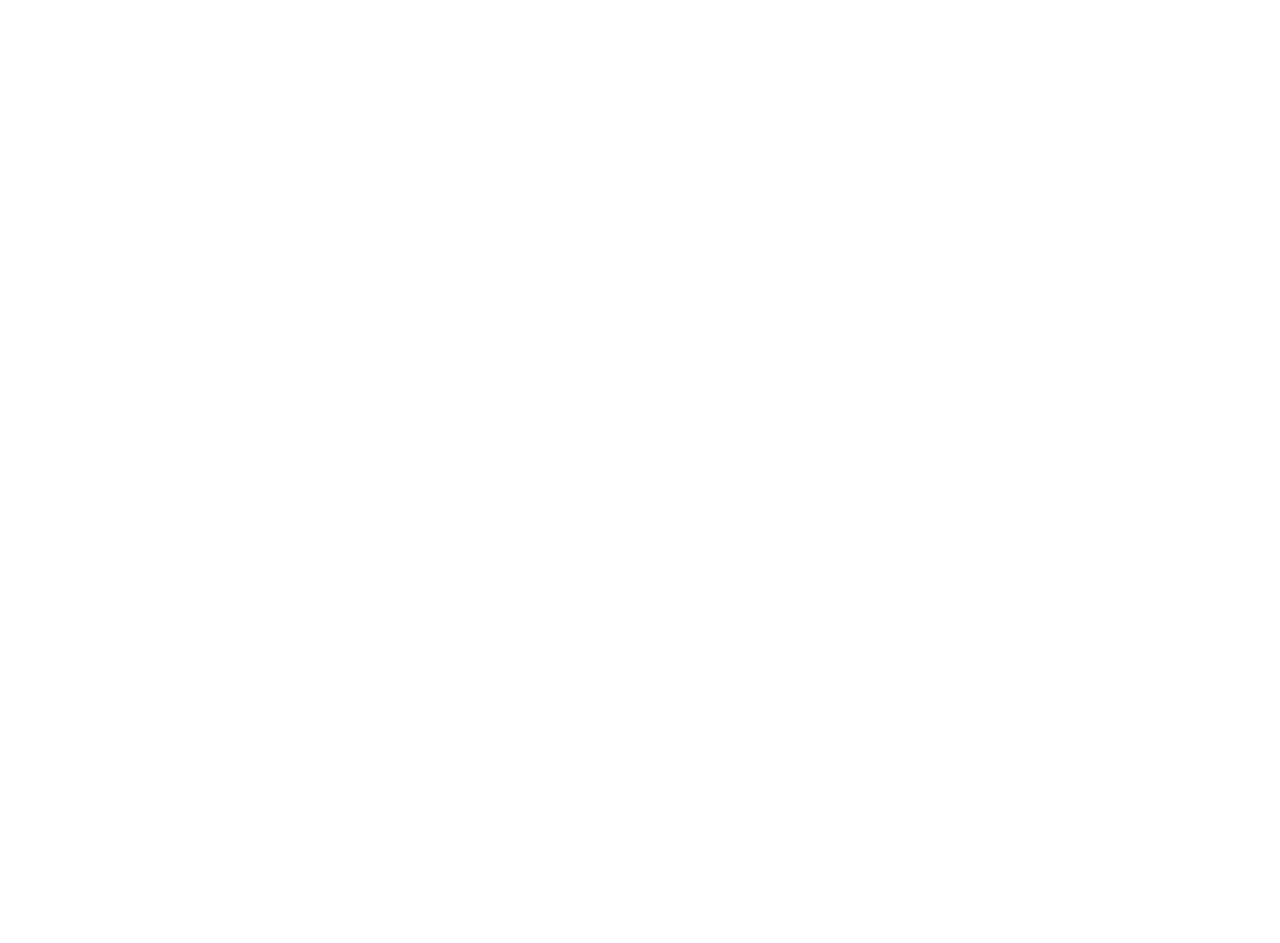
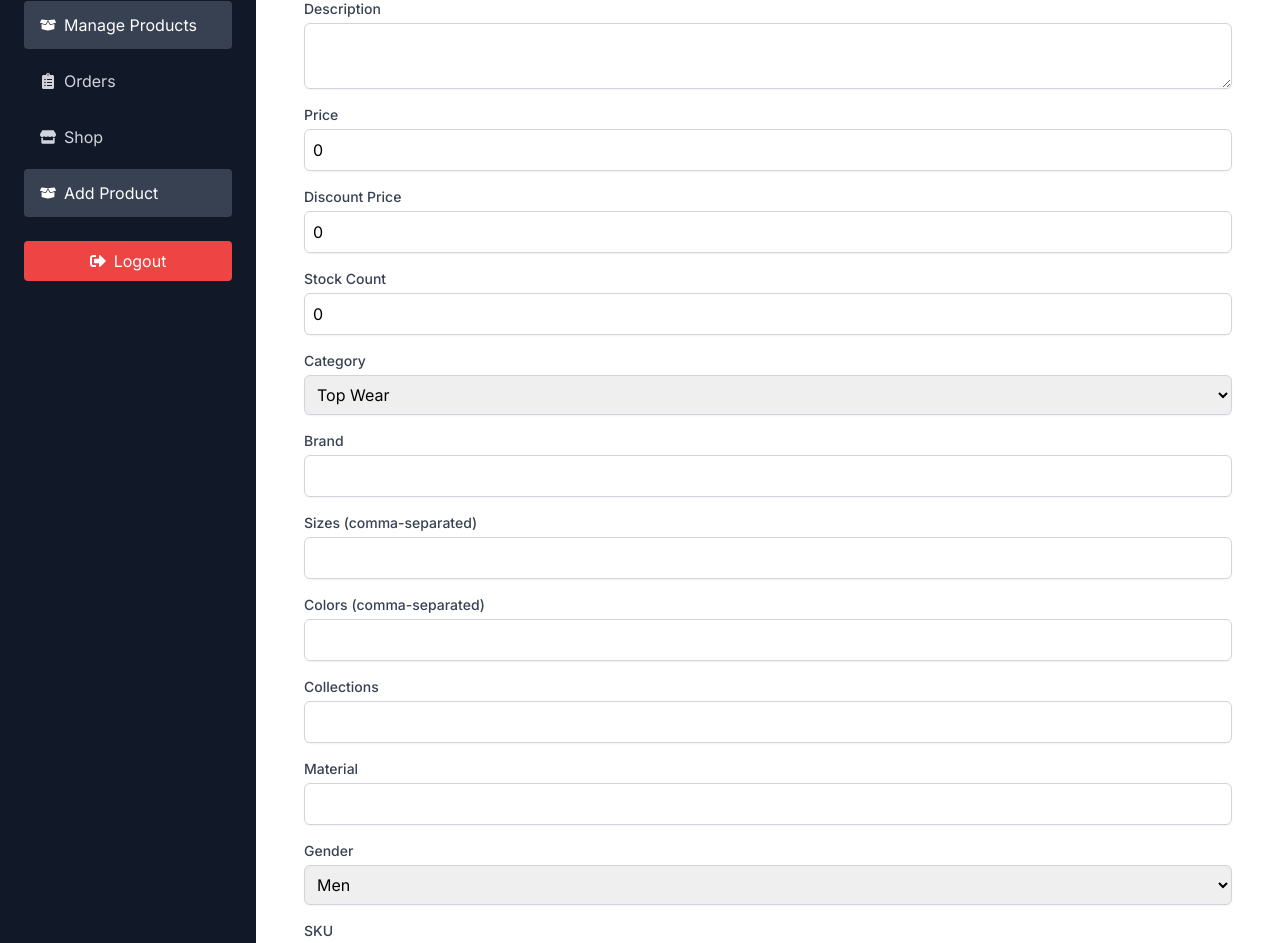
Before and after one commit to khotabdulrahiman0/Armk-EComm, a React (Vite) app in the folder Frontend/: page /admin/products/add in a window 1280 px wide. Before the commit this address had no page. Shown: the part 187-1130 px from the top of the page. Before the commit the page ends 800 px from the top, so only its background shows below. Built offline with nearby package versions, Linux system fonts and the light colour scheme; sample sign-in values are in the browser's storage.

Commit message:
add product done

```diff
--- a/Frontend/src/App.jsx
+++ b/Frontend/src/App.jsx
@@ -22,6 +22,7 @@
 import {Provider} from "react-redux";
 import store from "./redux/store"
 import ProtectedRoute from "./components/Common/ProtectedRoute";
+import AddProductPage from "./components/Admin/AddProductPage";
 
 const App = () => {
   return (
@@ -51,7 +52,7 @@
     <Route path='products' element={<ProductManagement />}/>
     <Route path='products/:id/edit' element={<EditProductPage />}/>
     <Route path='orders' element={<OrderManagement />}/>
-
+    <Route path='products/add' element={<AddProductPage />}/>
   </Route>
 </Routes>
 
--- a/Frontend/src/components/Admin/AddProductPage.jsx
+++ b/Frontend/src/components/Admin/AddProductPage.jsx
@@ -1,9 +1,206 @@
-import React from 'react'
+import React, { useState } from "react";
+import { useDispatch } from "react-redux";
+import { createProduct } from "../../redux/slices/adminProductSlice";
+import { useNavigate } from "react-router-dom";
 
 const AddProductPage = () => {
-  return (
-    <div>AddProductPage</div>
-  )
-}
+    const dispatch = useDispatch();
+    const navigate = useNavigate();
 
-export default AddProductPage
+    const [productData, setProductData] = useState({
+        name: "",
+        description: "",
+        price: 0,
+        discountPrice: 0,
+        countInStock: 0,
+        category: "Top Wear", // Default category
+        brand: "",
+        sizes: [],
+        colors: [],
+        collections: "",
+        material: "",
+        gender: "",
+        images: [],
+        isFeatured: false,
+        isPublished: false,
+        tags: [],
+        dimensions: { length: 0, width: 0, height: 0 },
+        weight: 0,
+        sku: "",
+    });
+
+    const handleChange = (e) => {
+        const { name, value } = e.target;
+        setProductData({ ...productData, [name]: value });
+    };
+
+    const handleArrayChange = (e) => {
+        const { name, value } = e.target;
+        setProductData({ ...productData, [name]: value.split(",") });
+    };
+
+    const handleSubmit = (e) => {
+        e.preventDefault();
+        dispatch(createProduct(productData))
+            .unwrap()
+            .then(() => {
+                navigate("/admin/products");
+            })
+            .catch((error) => {
+                console.error("Failed to create product:", error);
+            });
+    };
+
+    return (
+        <div className="p-6">
+            <h2 className="text-2xl font-medium mb-6">Add Product</h2>
+            <form onSubmit={handleSubmit} className="space-y-4">
+                <div>
+                    <label className="block text-sm font-medium text-gray-700">Name</label>
+                    <input
+                        type="text"
+                        name="name"
+                        value={productData.name}
+                        onChange={handleChange}
+                        className="mt-1 block w-full border border-gray-300 rounded-md shadow-sm p-2"
+                        required
+                    />
+                </div>
+                <div>
+                    <label className="block text-sm font-medium text-gray-700">Description</label>
+                    <textarea
+                        name="description"
+                        value={productData.description}
+                        onChange={handleChange}
+                        className="mt-1 block w-full border border-gray-300 rounded-md shadow-sm p-2"
+                        required
+                    />
+                </div>
+                <div>
+                    <label className="block text-sm font-medium text-gray-700">Price</label>
+                    <input
+                        type="number"
+                        name="price"
+                        value={productData.price}
+                        onChange={handleChange}
+                        className="mt-1 block w-full border border-gray-300 rounded-md shadow-sm p-2"
+                        required
+                    />
+                </div>
+                <div>
+                    <label className="block text-sm font-medium text-gray-700">Discount Price</label>
+                    <input
+                        type="number"
+                        name="discountPrice"
+                        value={productData.discountPrice}
+                        onChange={handleChange}
+                        className="mt-1 block w-full border border-gray-300 rounded-md shadow-sm p-2"
+                    />
+                </div>
+                <div>
+                    <label className="block text-sm font-medium text-gray-700">Stock Count</label>
+                    <input
+                        type="number"
+                        name="countInStock"
+                        value={productData.countInStock}
+                        onChange={handleChange}
+                        className="mt-1 block w-full border border-gray-300 rounded-md shadow-sm p-2"
+                        required
+                    />
+                </div>
+                <div>
+                    <label className="block text-sm font-medium text-gray-700">Category</label>
+                    <select
+                        name="category"
+                        value={productData.category}
+                        onChange={handleChange}
+                        className="mt-1 block w-full border border-gray-300 rounded-md shadow-sm p-2"
+                        required
+                    >
+                        <option value="Top Wear">Top Wear</option>
+                        <option value="Bottom Wear">Bottom Wear</option>
+                    </select>
+                </div>
+                <div>
+                    <label className="block text-sm font-medium text-gray-700">Brand</label>
+                    <input
+                        type="text"
+                        name="brand"
+                        value={productData.brand}
+                        onChange={handleChange}
+                        className="mt-1 block w-full border border-gray-300 rounded-md shadow-sm p-2"
+                    />
+                </div>
+                <div>
+                    <label className="block text-sm font-medium text-gray-700">Sizes (comma-separated)</label>
+                    <input
+                        type="text"
+                        name="sizes"
+                        value={productData.sizes.join(",")}
+                        onChange={handleArrayChange}
+                        className="mt-1 block w-full border border-gray-300 rounded-md shadow-sm p-2"
+                    />
+                </div>
+                <div>
+                    <label className="block text-sm font-medium text-gray-700">Colors (comma-separated)</label>
+                    <input
+                        type="text"
+                        name="colors"
+                        value={productData.colors.join(",")}
+                        onChange={handleArrayChange}
+                        className="mt-1 block w-full border border-gray-300 rounded-md shadow-sm p-2"
+                    />
+                </div>
+                <div>
+                    <label className="block text-sm font-medium text-gray-700">Collections</label>
+                    <input
+                        type="text"
+                        name="collections"
+                        value={productData.collections}
+                        onChange={handleChange}
+                        className="mt-1 block w-full border border-gray-300 rounded-md shadow-sm p-2"
+                    />
+                </div>
+                <div>
+                    <label className="block text-sm font-medium text-gray-700">Material</label>
+                    <input
+                        type="text"
+                        name="material"
+                        value={productData.material}
+                        onChange={handleChange}
+                        className="mt-1 block w-full border border-gray-300 rounded-md shadow-sm p-2"
+                    />
+                </div>
+                <div>
+                    <label className="block text-sm font-medium text-gray-700">Gender</label>
+                    <select
+                        name="gender"
+                        value={productData.gender}
+                        onChange={handleChange}
+                        className="mt-1 block w-full border border-gray-300 rounded-md shadow-sm p-2"
+                    >
+                        <option value="Men">Men</option>
+                        <option value="Women">Women</option>
+                        <option value="Unisex">Unisex</option>
+                    </select>
+                </div>
+                <div>
+                    <label className="block text-sm font-medium text-gray-700">SKU</label>
+                    <input
+                        type="text"
+                        name="sku"
+                        value={productData.sku}
+                        onChange={handleChange}
+                        className="mt-1 block w-full border border-gray-300 rounded-md shadow-sm p-2"
+                        required
+                    />
+                </div>
+                <button type="submit" className="bg-blue-500 text-white py-2 px-4 rounded">
+                    Add Product
+                </button>
+            </form>
+        </div>
+    );
+};
+
+export default AddProductPage;
--- a/Frontend/src/components/Admin/AdminSidebar.jsx
+++ b/Frontend/src/components/Admin/AdminSidebar.jsx
@@ -37,6 +37,10 @@
                 <FaStore />
                 <span>Shop</span>
             </NavLink>
+            <NavLink to="/admin/products/add" className={({isActive}) => isActive ? "bg-gray-700 text-white py-3 px-4 rounded flex items-center space-x-2 " : "text-gray-300 hover:bg-gray-700 hover:text-white py-3 px-4 rounded flex items-center space-x-2 "}>
+    <FaBoxOpen />
+    <span>Add Product</span>
+</NavLink>
         </nav>
         <div className="mt-6">
             <button onClick={handleLogout} className='w-full bg-red-500 hover:bg-red-600 text-white py-2 rounded flex items-center justify-center space-x-2'>
--- a/Frontend/src/redux/slices/adminProductSlice.js
+++ b/Frontend/src/redux/slices/adminProductSlice.js
@@ -16,7 +16,7 @@
 
 // create a new products
 export const createProduct = createAsyncThunk("adminProducts/createProducts",async(productData)=>{
-    const response = await axios.post(`${API_URL}/api/admin/products`,productData,{
+    const response = await axios.post(`${API_URL}/api/products`,productData,{
         headers:{
             Authorization:USER_TOKEN,
         }
```
